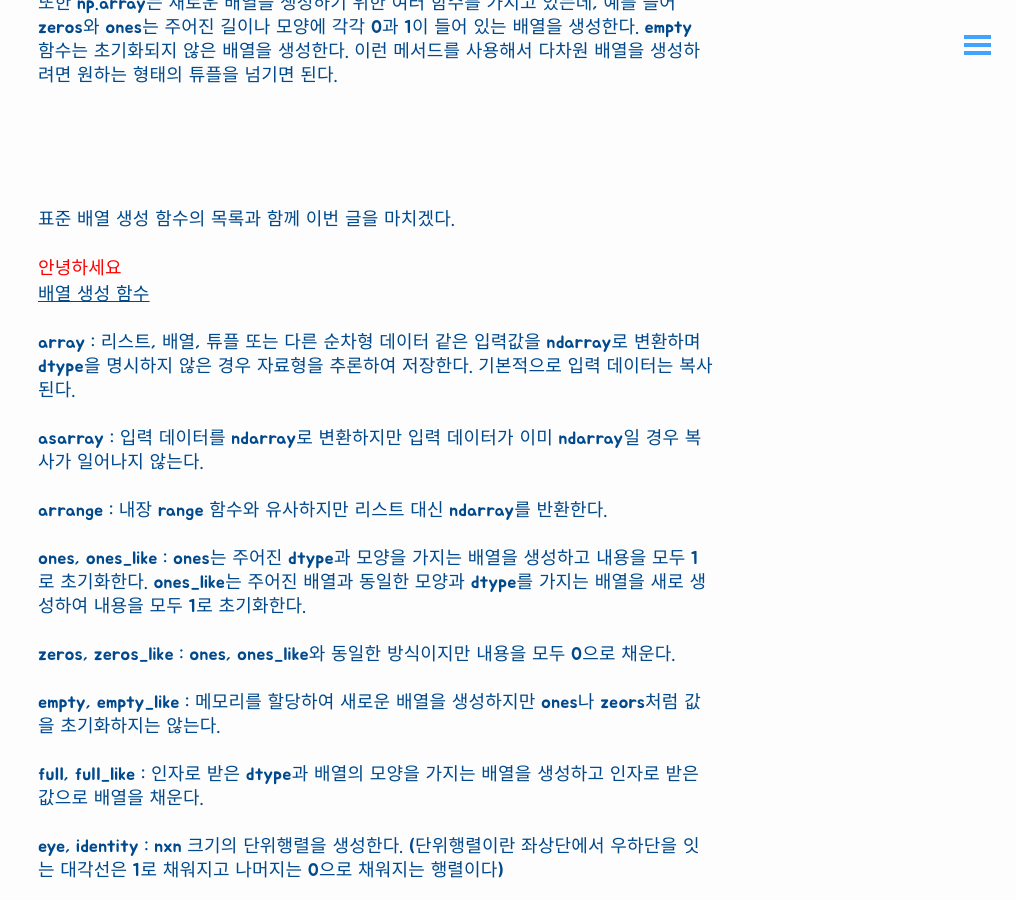
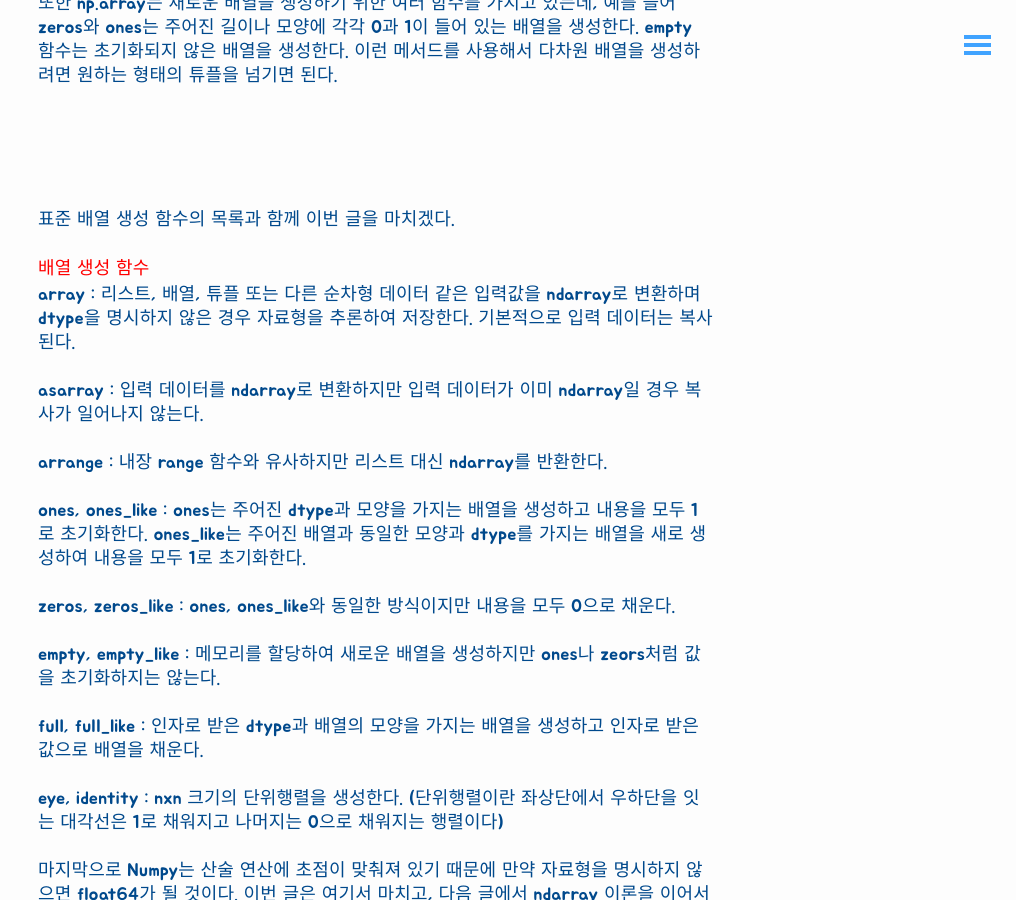
Before and after one commit to sinsaonee/growth-hacker1, a Jekyll site: the page built from _posts/2019-12-12-NumPy-배열과벡터연산#1.md, in a window 1280 px wide and 900 px high, scrolled down 5249 px. Shown: the whole window, without its empty margins (264-1280 px from the left). Built offline with Jekyll 4.4.1, drawn with Linux system fonts in a browser that asks for light colours; comment, search, counter and statistics services are not loaded.

Commit message:
Update 2019-12-12-NumPy-배열과벡터연산#1.md

```diff
--- a/_posts/2019-12-12-NumPy-배열과벡터연산#1.md
+++ b/_posts/2019-12-12-NumPy-배열과벡터연산#1.md
@@ -113,9 +113,7 @@
 
 
 
-<red style ="color: red">안녕하세요</red>
-
-<u>배열 생성 함수</u>
+<red style ="color: red">배열 생성 함수</red>
 
 array : 리스트, 배열, 튜플 또는 다른 순차형 데이터 같은 입력값을 ndarray로 변환하며 dtype을 명시하지 않은 경우 자료형을 추론하여 저장한다. 기본적으로 입력 데이터는 복사된다.
 
```
